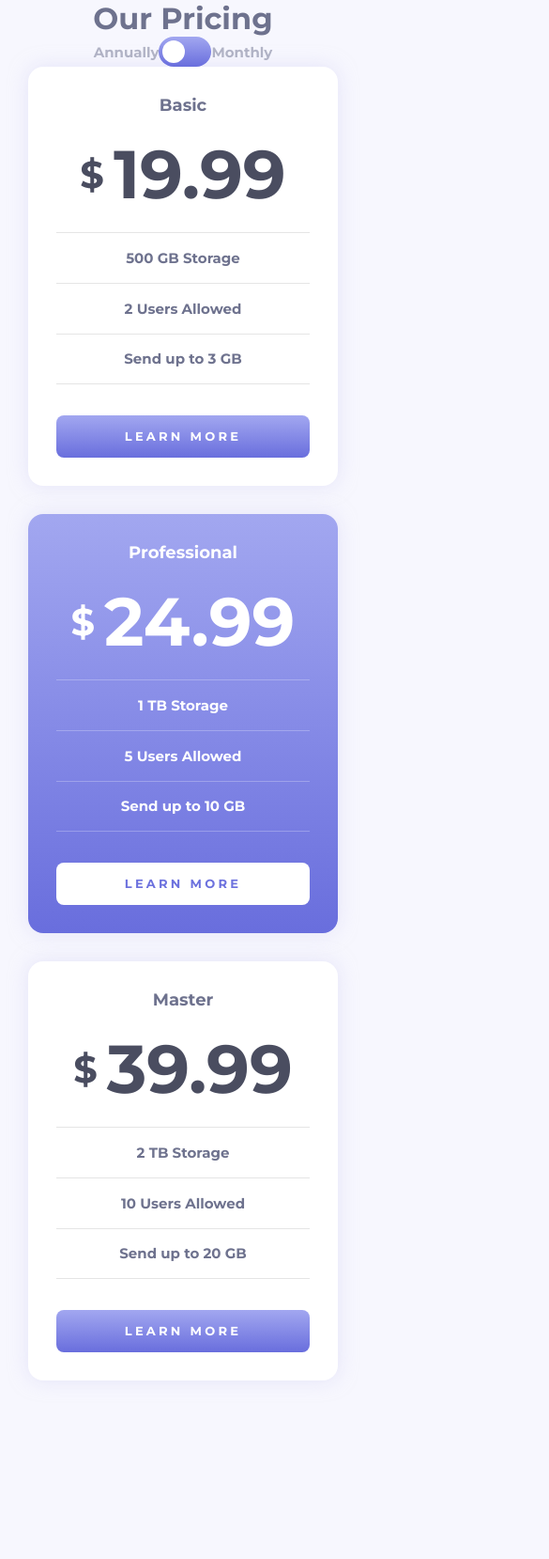
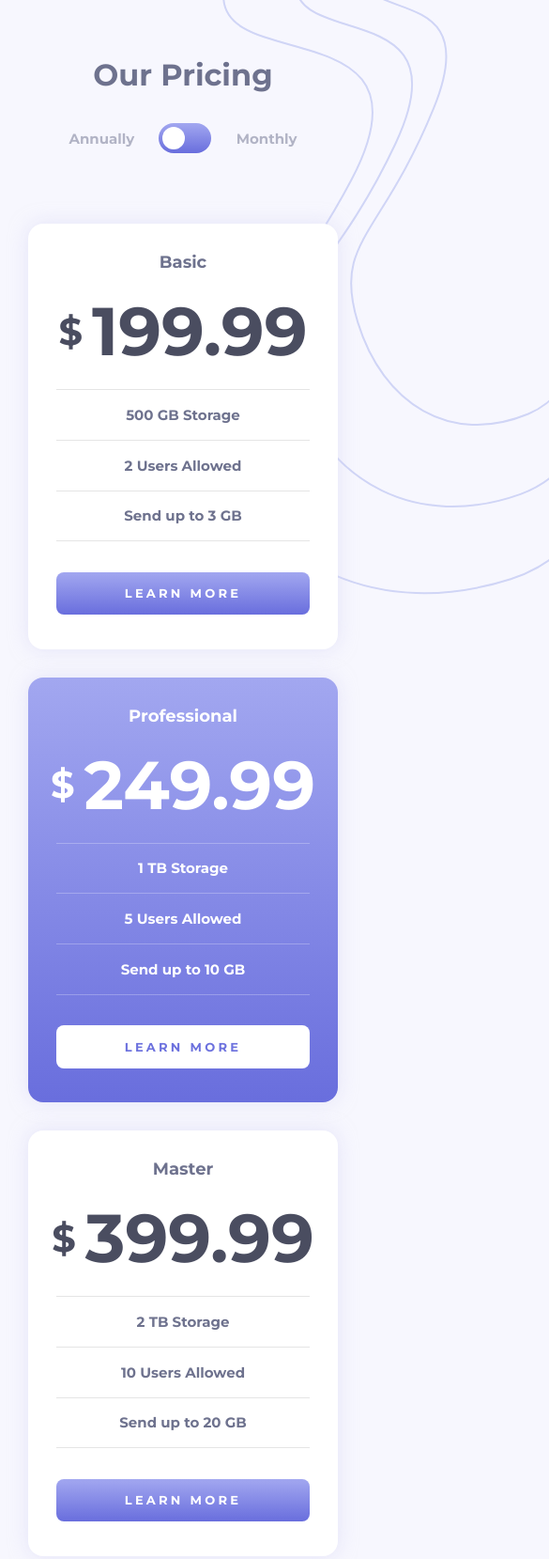
Before and after one commit to andrew2764/pricing-component-with-toggle, a plain HTML site: page index.html in a window 390 px wide. Shown: the whole page at 94% size, 585 px wide, since content can reach past the window. Before the commit the page ends 1499 px from the top, so only its background shows below. Drawn offline with Linux system fonts and the light colour scheme.

Commit message:
Finish mobile view

```diff
--- a/index.html
+++ b/index.html
@@ -17,6 +17,7 @@
 </head>
 
 <body>
+  <img src="./images/bg-top.svg" alt="background image" class="bg-top">
   <main>
     <header>
       <h2>Our Pricing</h2>
@@ -30,7 +31,7 @@
 
     <section class="card">
       <p class="card__title">Basic</p>
-      <h1><span>&dollar;</span>19.99</h1>
+      <h1><span>&dollar;</span>199.99</h1>
       <!-- <h1>&dollar;199.99</h1> -->
       <div class="card__details">
         <p>500 GB Storage</p>
@@ -42,7 +43,7 @@
 
     <section class="card accent">
       <p class="card__title">Professional</p>
-      <h1><span>&dollar;</span>24.99</h1>
+      <h1><span>&dollar;</span>249.99</h1>
       <!-- <h1>&dollar;249.99</h1> -->
       <div class="card__details">
         <p>1 TB Storage</p>
@@ -54,7 +55,7 @@
 
     <section class="card">
       <p class="card__title">Master</p>
-      <h1><span>&dollar;</span>39.99</h1>
+      <h1><span>&dollar;</span>399.99</h1>
       <!-- <h1>&dollar;399.99</h1> -->
       <div class="card__details">
         <p>2 TB Storage</p>
--- a/style.css
+++ b/style.css
@@ -17,6 +17,13 @@ body {
 main {
   width: 90%;
   margin: 0 auto;
+  padding: 4em 0;
+}
+
+.bg-top {
+  position: absolute;
+  z-index: -1;
+  transform: translateX(30px) translateY(-25px);
 }
 
 button {
@@ -25,6 +32,7 @@ button {
   padding: 1.125em 0;
   border-radius: 8px;
   margin-top: 2.5em;
+  margin-bottom: 0.5em;
   font-size: 13px;
   letter-spacing: 0.25em;
   cursor: pointer;
@@ -46,12 +54,18 @@ h1 span {
 h2 {
   font-size: 32px;
   color: #6e728e;
+  margin-bottom: 1em;
+}
+
+header {
+  margin-bottom: 5em;
 }
 
 .toggle--container {
   display: flex;
   justify-content: center;
   align-items: center;
+  gap: 1.75em;
 }
 
 .toggle--container span {
@@ -62,7 +76,7 @@ h2 {
 #price-toggle {
   height: 0;
   width: 0;
-  visibility: hidden;
+  display: none;
 }
 
 label {
@@ -126,6 +140,13 @@ button.primary {
   background: linear-gradient(#a2a7f0, #696edd);
   color: white;
 }
+button.primary:hover {
+  background: transparent;
+  color: #6d72de;
+  border: inset 1px #6d72de;
+  margin-top: calc(2.5em - 1px);
+  margin-bottom: calc(0.5em - 1px);
+}
 
 .card.accent {
   background: linear-gradient(#a2a7f0, #696edd);
@@ -148,3 +169,10 @@ button.accent {
   background-color: white;
   color: #6d72de;
 }
+button.accent:hover {
+  background: transparent;
+  color: white;
+  border: solid 1px white;
+  margin-top: calc(2.5em - 1px);
+  margin-bottom: calc(0.5em - 1px);
+}
```
